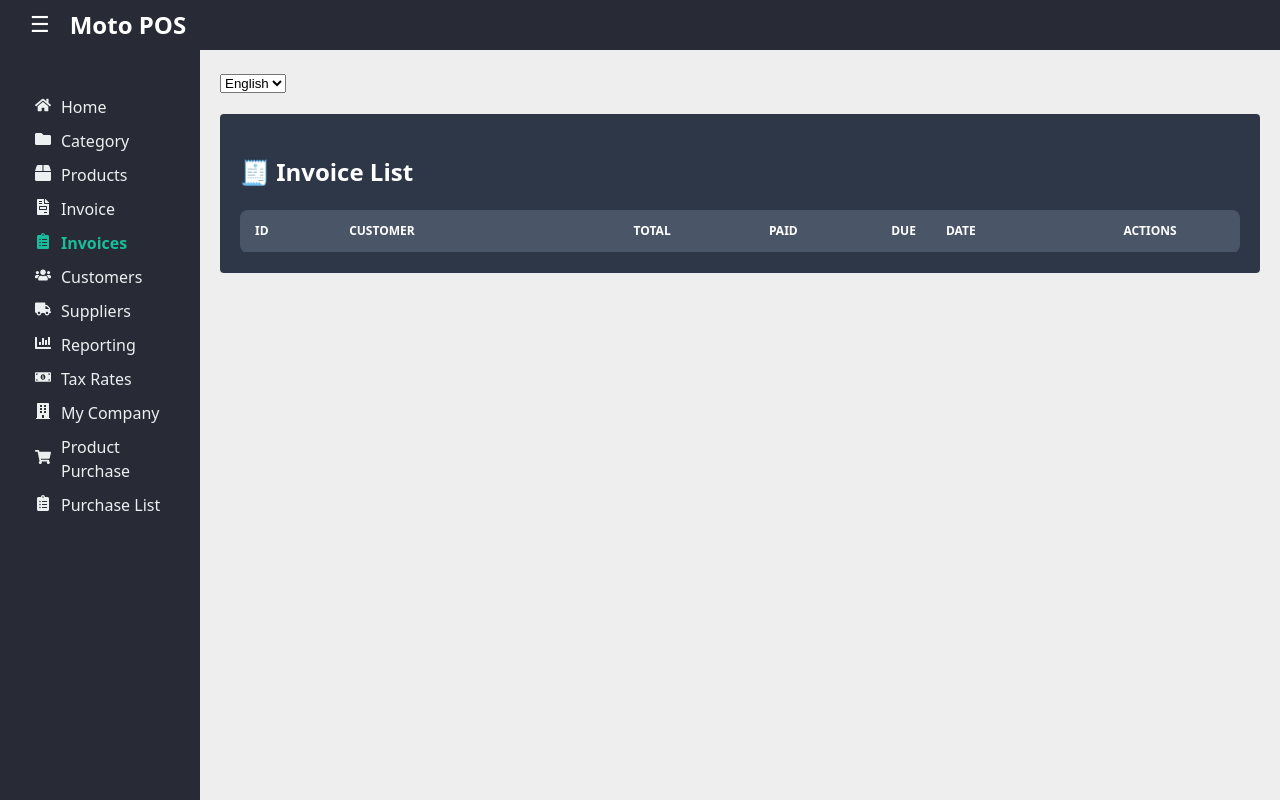
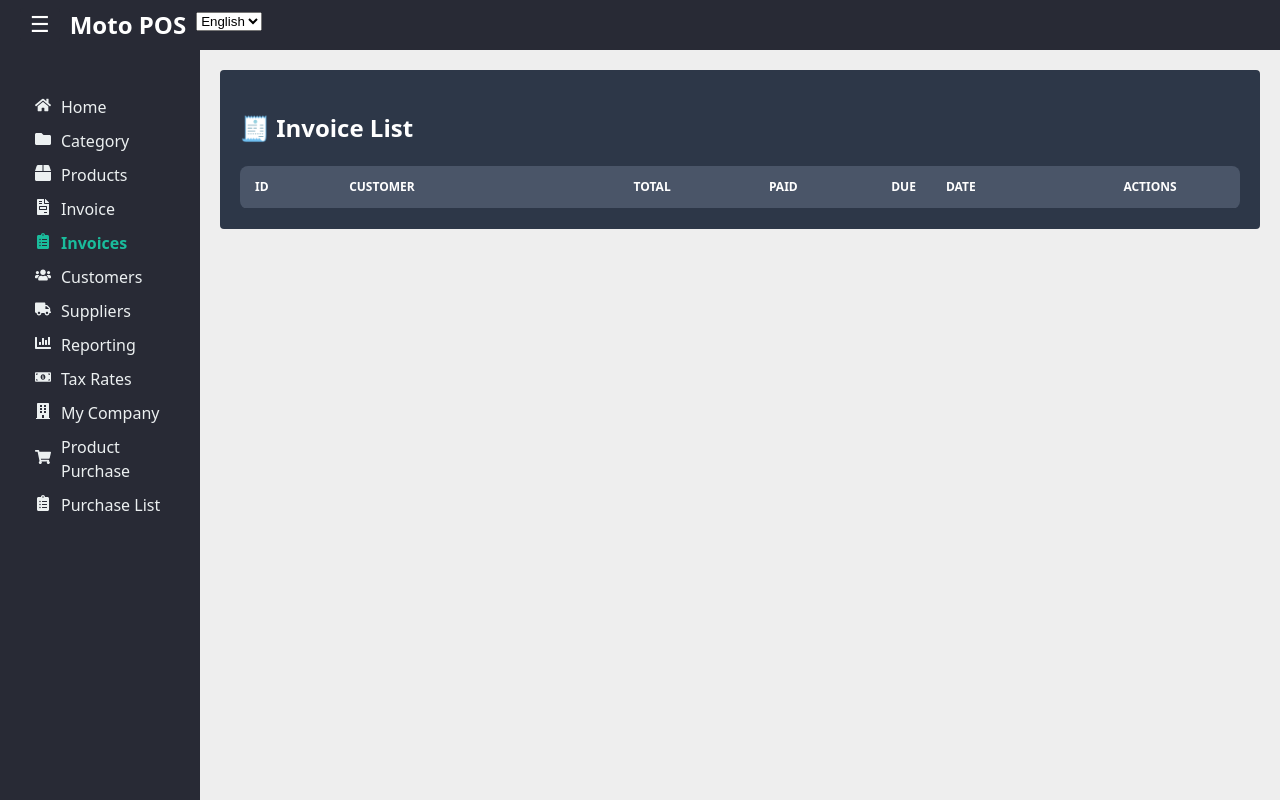
Before and after one commit to roni9843/KSA_SALES, a React (Vite) app in the folder renderer/: page /invoices in a window 1280 px wide. Built offline with nearby package versions, Linux system fonts and the light colour scheme.

Commit message:
remove extra margin

```diff
--- a/renderer/src/App.jsx
+++ b/renderer/src/App.jsx
@@ -1,5 +1,4 @@
 import { BrowserRouter as Router, Routes, Route } from 'react-router-dom';
-import { useTranslation } from 'react-i18next';
 
 import Layout from './components/Layout';
 import Toast from './components/common/Toast';
@@ -20,20 +19,10 @@ import PurchaseList from './components/PurchaseList';
 
 
 function App() {
-  const { i18n } = useTranslation();
-
-  const changeLanguage = (lng) => i18n.changeLanguage(lng);
 
   return (
     <Router>
       <Layout>
-        <div style={{ marginBottom: '10px' }}>
-          <select onChange={(e) => changeLanguage(e.target.value)} defaultValue={i18n.language}>
-            <option value="en">English</option>
-            <option value="bn">বাংলা</option>
-            <option value="ar">العربية</option>
-          </select>
-        </div>
 
         <Routes>
           <Route path="/" element={<Home />} />
--- a/renderer/src/components/AddCustomer.jsx
+++ b/renderer/src/components/AddCustomer.jsx
@@ -104,7 +104,6 @@ const cardStyle = {
     padding: '20px',
     borderRadius: '4px',
     color: '#fff',
-    marginTop: '20px'
 };
 
 const headerStyle = {
--- a/renderer/src/components/AddProduct.jsx
+++ b/renderer/src/components/AddProduct.jsx
@@ -175,7 +175,6 @@ const cardStyle = {
     padding: '20px',
     borderRadius: '4px',
     color: '#fff',
-    marginTop: '20px'
 };
 
 const headerStyle = {
--- a/renderer/src/components/AddSupplier.jsx
+++ b/renderer/src/components/AddSupplier.jsx
@@ -97,8 +97,7 @@ const cardStyle = {
     background: '#2D3748',
     padding: '20px',
     borderRadius: '4px',
-    color: '#fff',
-    marginTop: '20px'
+    color: '#fff'
 };
 
 const headerStyle = {
--- a/renderer/src/components/AddTaxRate.jsx
+++ b/renderer/src/components/AddTaxRate.jsx
@@ -54,8 +54,7 @@ const cardStyle = {
     background: '#2D3748',
     padding: '20px',
     borderRadius: '4px',
-    color: '#fff',
-    marginTop: '20px'
+    color: '#fff'
 };
 
 const headerStyle = {
--- a/renderer/src/components/Layout.jsx
+++ b/renderer/src/components/Layout.jsx
@@ -1,9 +1,11 @@
 import { useState } from 'react';
 import Sidebar from './Sidebar';
-
 import { useTranslation } from 'react-i18next';
 
 const Layout = ({ children }) => {
+    const { i18n } = useTranslation();
+    const changeLanguage = (lng) => i18n.changeLanguage(lng);
+
     const { t } = useTranslation();
     const [showSidebar, setShowSidebar] = useState(true);
 
@@ -45,6 +47,13 @@ const Layout = ({ children }) => {
                         ☰
                     </button>
                     <h2 style={{ margin: 0 }}>{t('title')} </h2>
+                    <div style={{ marginBottom: '10px' }}>
+                        <select onChange={(e) => changeLanguage(e.target.value)} defaultValue={i18n.language}>
+                            <option value="en">English</option>
+                            <option value="bn">বাংলা</option>
+                            <option value="ar">العربية</option>
+                        </select>
+                    </div>
                 </div>
             </header>
 
--- a/renderer/src/components/PurchaseList.jsx
+++ b/renderer/src/components/PurchaseList.jsx
@@ -135,8 +135,7 @@ const cardStyle = {
     background: '#2D3748',
     padding: '20px',
     borderRadius: '4px',
-    color: '#fff',
-    marginTop: '20px'
+    color: '#fff'
 };
 
 const tableStyle = {
--- a/renderer/src/pages/AddCategory.jsx
+++ b/renderer/src/pages/AddCategory.jsx
@@ -98,8 +98,7 @@ const cardStyle = {
     background: '#2D3748',
     padding: '20px',
     borderRadius: '4px',
-    color: '#fff',
-    marginTop: '20px'
+    color: '#fff'
 };
 
 const formStyle = {
--- a/renderer/src/pages/CreateInvoice.jsx
+++ b/renderer/src/pages/CreateInvoice.jsx
@@ -209,7 +209,6 @@ const formContainer = {
     display: 'flex',
     justifyContent: 'space-between',
     gap: '30px',
-    marginTop: '20px',
     background: '#2D3748',
     color: '#fff',
     padding: '20px',
--- a/renderer/src/pages/InvoiceList.jsx
+++ b/renderer/src/pages/InvoiceList.jsx
@@ -58,8 +58,7 @@ const cardStyle = {
     background: '#2D3748',
     padding: '20px',
     borderRadius: '4px',
-    color: '#fff',
-    marginTop: '20px'
+    color: '#fff'
 };
 
 const tableStyle = {
--- a/renderer/src/pages/ProductPurchase.jsx
+++ b/renderer/src/pages/ProductPurchase.jsx
@@ -431,8 +431,7 @@ const cardStyle = {
   background: '#2D3748',
   padding: '20px',
   borderRadius: '4px',
-  color: '#fff',
-  marginTop: '20px'
+  color: '#fff'
 };
 
 const headerStyle = {
```
